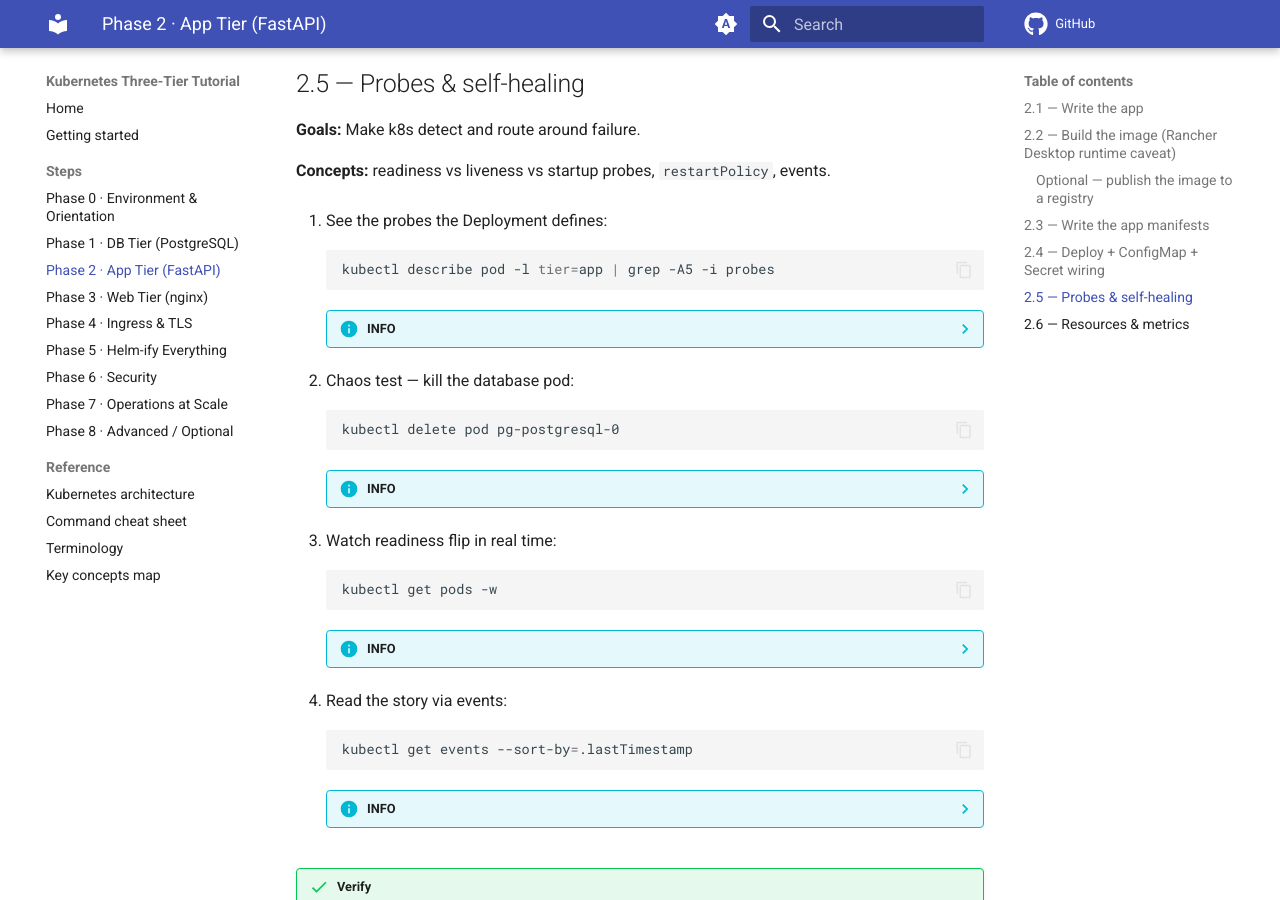
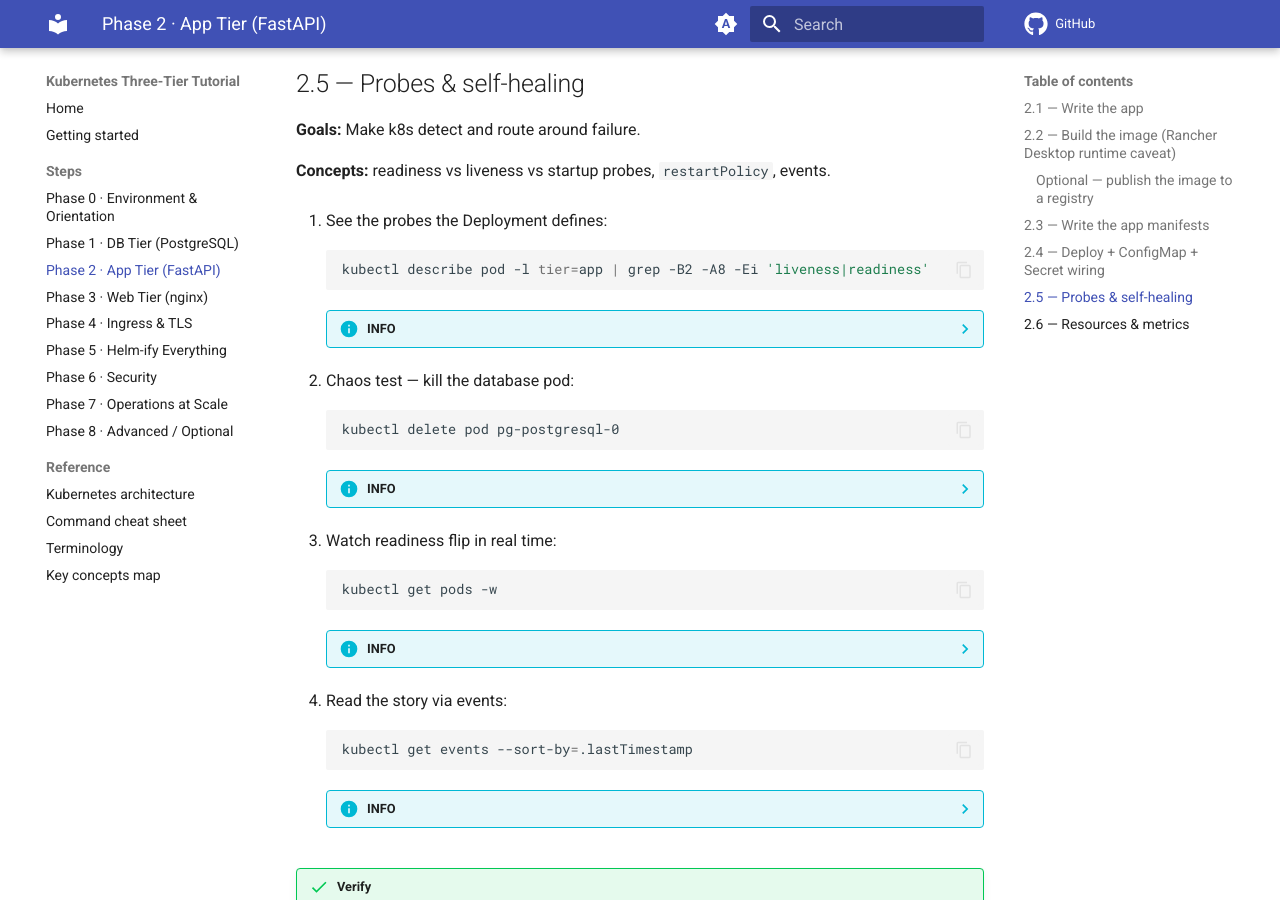
Before and after one commit to francoisharmse/k8s-tutorial, an MkDocs documentation site: the page built from docs/steps/phase-2.md, in a window 1280 px wide and 900 px high, scrolled down 8273 px. Built offline with MkDocs 1.6.1 and Material for MkDocs 9.7.7, drawn with Linux system fonts in a browser that asks for light colours; comment, search, counter and statistics services are not loaded; some of the changed lines change nothing that is shown.

Commit message:
Added grep pattern refinement to Phase 2 probe inspection with -B2 -A8 -Ei flags for Liveness/Readiness field capture, expanded expected output showing startup race Events with connection refused explanation, and added troubleshooting admonition for persistent 0/1 stuck pods with port/path mismatch diagnostics

````diff
--- a/docs/steps/phase-2.md
+++ b/docs/steps/phase-2.md
@@ -742,7 +742,7 @@
 1.  See the probes the Deployment defines:
 
     ```bash
-    kubectl describe pod -l tier=app | grep -A5 -i probes
+    kubectl describe pod -l tier=app | grep -B2 -A8 -Ei 'liveness|readiness'
     ```
 
     ??? info "INFO"
@@ -751,18 +751,37 @@
 
             probes are declared in the pod spec — `describe` shows what
             kubelet checks (readiness gates Service traffic; liveness
-            restarts the container).
+            restarts the container). The grep pattern keys off the field
+            names — the spec lines say `Liveness:`/`Readiness:`, not the
+            word "probe".
 
         ??? info "Expected output (trimmed)"
 
             ```bash
-            Liveness:   http-get /healthz delay=…  period=10s   # (1)!
-            Readiness:  http-get /readyz  delay=…  period=5s    # (2)!
+            Liveness:   http-get http://:8000/healthz delay=0s period=10s  # (1)!
+            Readiness:  http-get http://:8000/readyz  delay=0s period=5s   # (2)!
+            ...
+            Events:
+              Warning  Unhealthy  28m (x2 over 28m)  kubelet  Readiness probe failed:
+                Get "http://10.42.0.20:8000/readyz": dial tcp …: connect: connection refused  # (3)!
             ```
 
             1.  Liveness failing → kubelet *restarts* the container.
             2.  Readiness failing → pod drops out of Service endpoints but
                 keeps running — the distinction the next commands exploit.
+            3.  **Benign if old/bounded** — `x2 over 28m` means the probe
+                fired before uvicorn had bound port 8000. That's a startup
+                race, fixed in real deployments with `initialDelaySeconds`
+                or a `startupProbe`. Worry only if it's recent *and* the pod
+                isn't `1/1 Running` — then it's a wrong port/path or a dead
+                app.
+
+        ??? failure "Pod stuck `0/1` with ongoing `connection refused`?"
+
+            Then it's not a startup race — the app isn't listening where the
+            probe looks. Check `kubectl logs deploy/app` for a crash or a
+            different bind port, and confirm `containerPort`/`targetPort`
+            match the app's actual port (8000).
 
 2.  Chaos test — kill the database pod:
 
````
